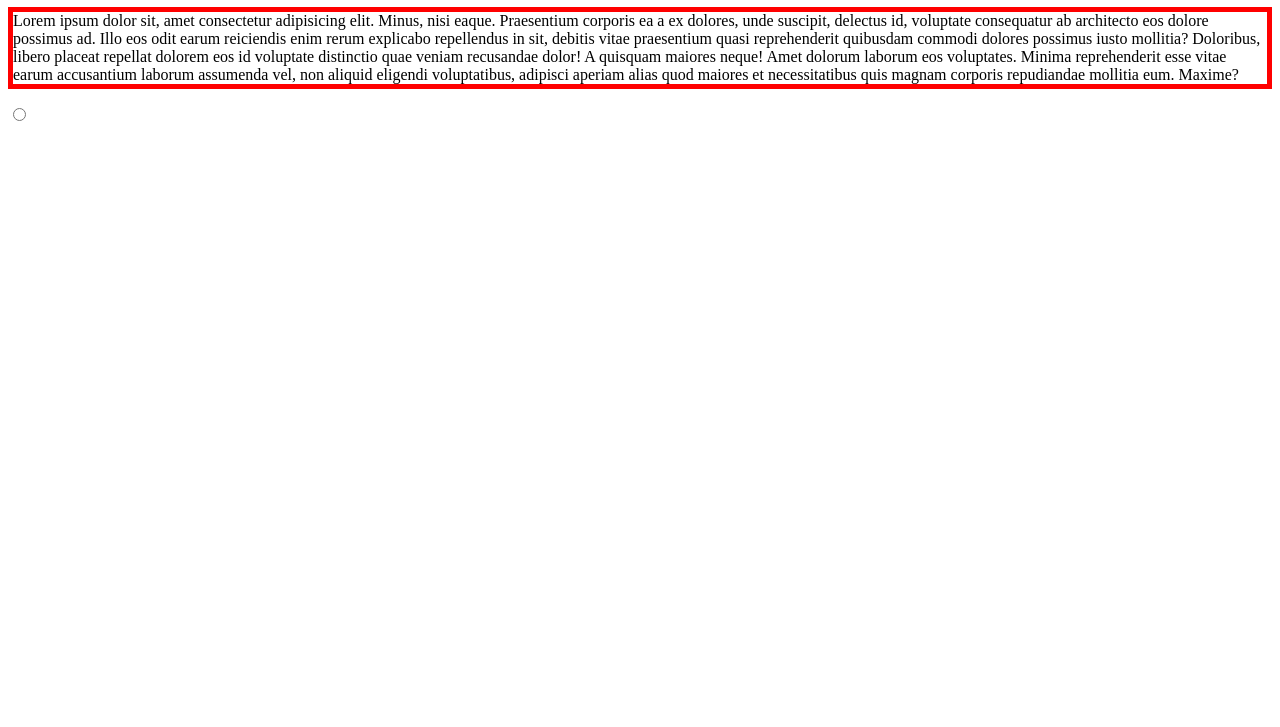
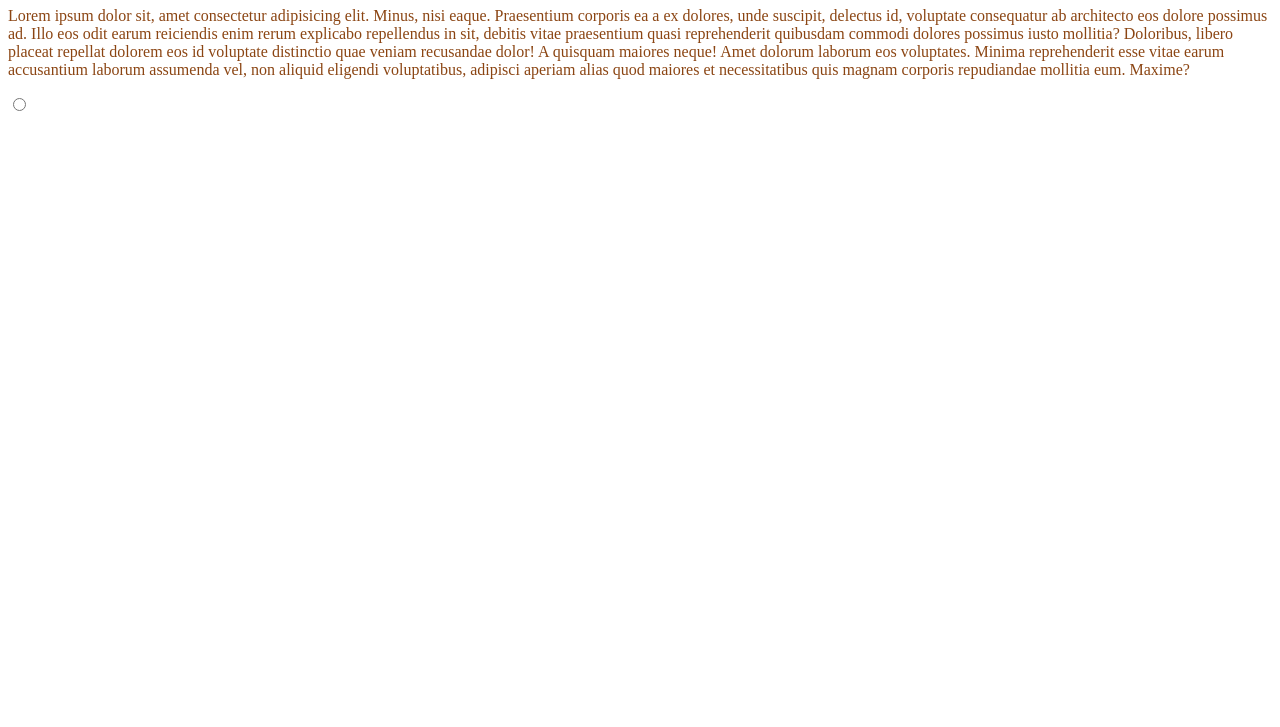
Before and after one commit to MoniruzzamanBappy/my-first-repo, a plain HTML site: page Git-practice.html in a window 1280 px wide. Shown: the part 73-800 px from the top of the page. Drawn offline with Linux system fonts and the light colour scheme.

Commit message:
link css

```diff
--- a/style.css
+++ b/style.css
@@ -2,5 +2,5 @@ h1{
     color: blue;
 }
 p{
-    border: 5px solid red;
+    color: saddlebrown;
 }
```
